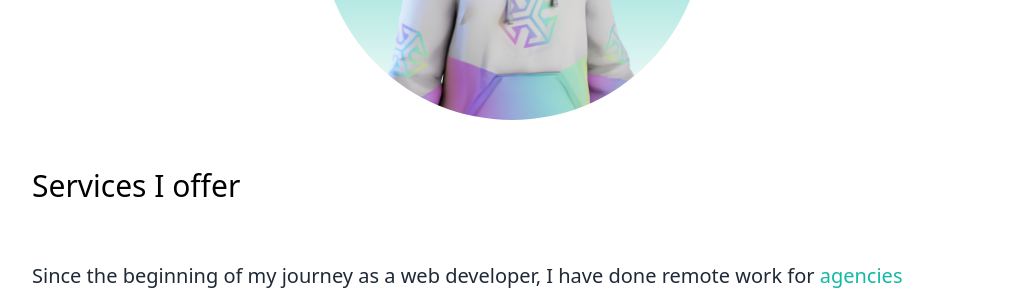
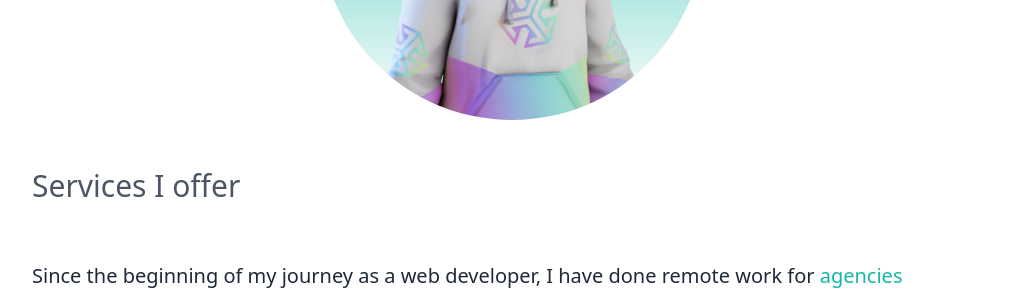
Before and after one commit to StoneRigha/Portfolio, a Next.js app: page / in a window 1280 px wide. Shown: the part 1040-1338 px from the top of the page, without its empty margins (128-1150 px from the left). Built offline with nearby package versions, Linux system fonts and the light colour scheme.

Commit message:
dark mode update

```diff
--- a/src/pages/index.js
+++ b/src/pages/index.js
@@ -71,7 +71,7 @@ export default function Home() {
             {/* second page */}
             <section>
               <div>
-                <h3 className='text-3xl text-black py-12'>Services I offer</h3>
+                <h3 className='text-3xl text-gray-600 py-12'>Services I offer</h3>
                 <p className='text-md py-2 leading-8 text-gray-800 dark:text-white'>Since the beginning of my journey as a web developer, I have done remote work for <span className='text-teal-500'>agencies</span> consulted for <span className='text-teal-500'>start ups</span> and collaborated with talented people to create digital products for both digital and consumer use.</p>
                 <p className='text-md py-2 leading-8 text-gray-800 dark:text-white'>I offer from a wide range of services, including programming of desktop and mobile systems, database managment,and web deployment</p>
               </div>
```
